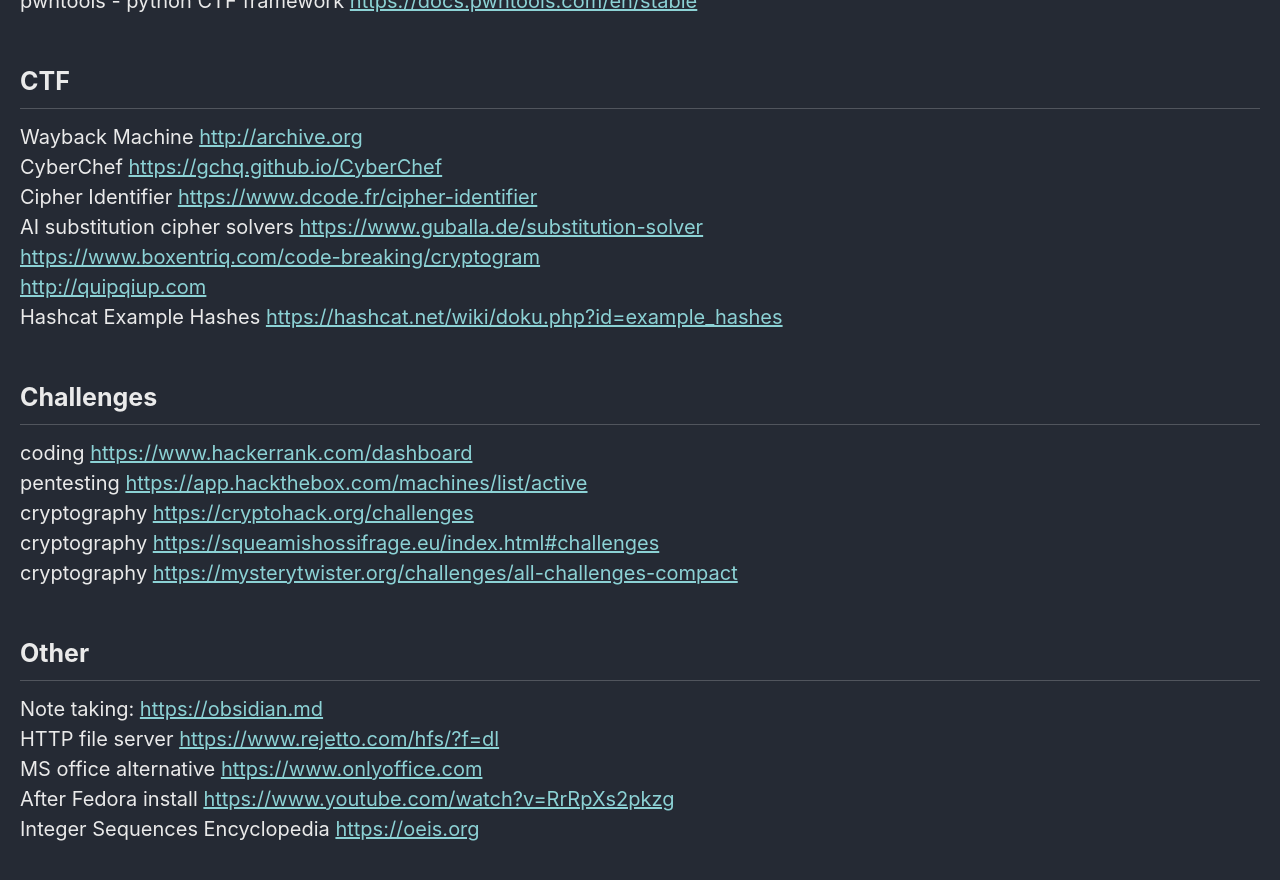
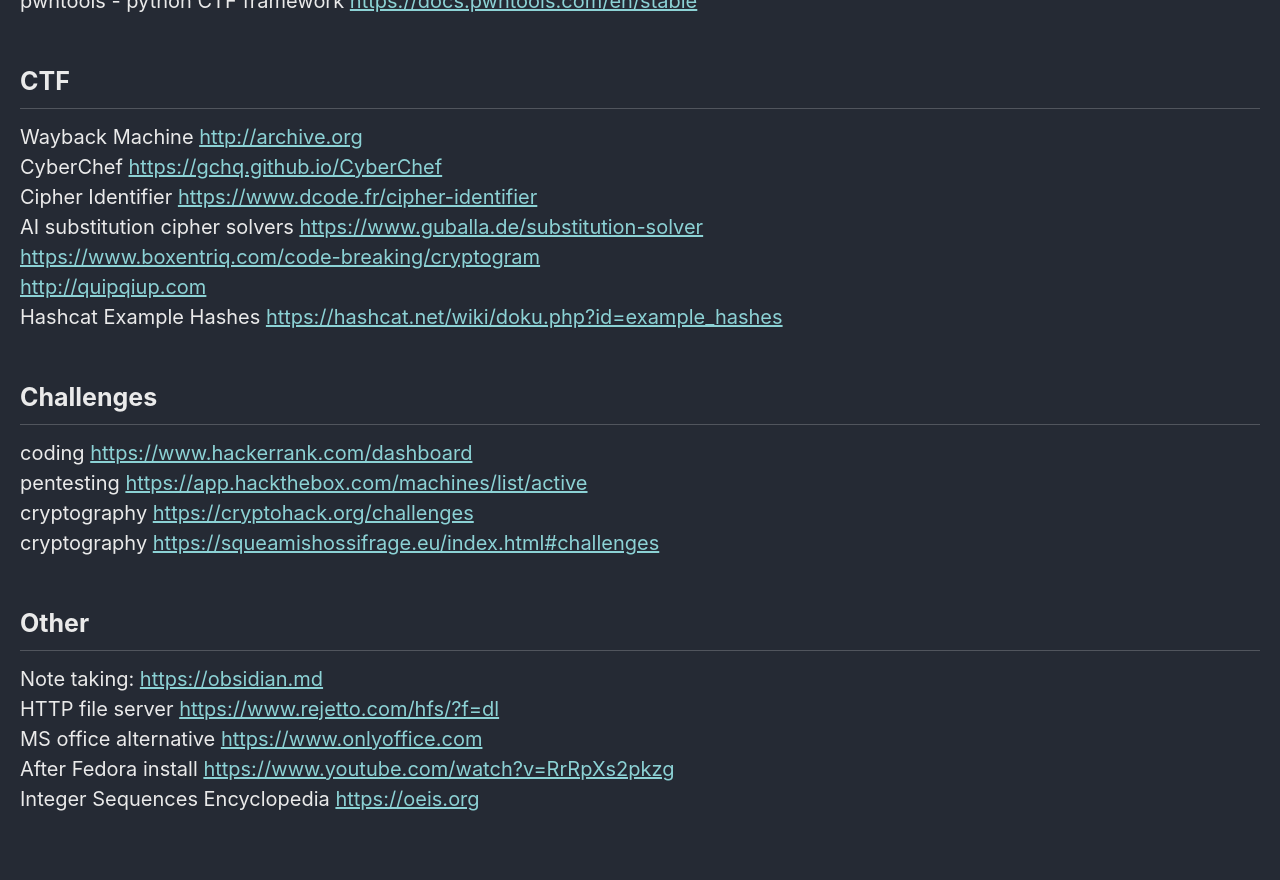
Before and after one commit to Connor-McCartney/Connor-McCartney.github.io, a Jekyll site: the page built from _pages/misc/resources.md, in a window 1280 px wide and 900 px high, scrolled down 614 px. Shown: the top 880 px of the window. Built offline with Jekyll 4.4.1, drawn with Linux system fonts in a browser that asks for light colours; cached includes are drawn as plain includes.

Commit message:
Update resources.md

```diff
--- a/_pages/misc/resources.md
+++ b/_pages/misc/resources.md
@@ -33,7 +33,6 @@ coding <https://www.hackerrank.com/dashboard> <br>
 pentesting <https://app.hackthebox.com/machines/list/active> <br>
 cryptography <https://cryptohack.org/challenges> <br>
 cryptography <https://squeamishossifrage.eu/index.html#challenges> <br>
-cryptography <https://mysterytwister.org/challenges/all-challenges-compact> <br>
 
 ## Other
 
```
